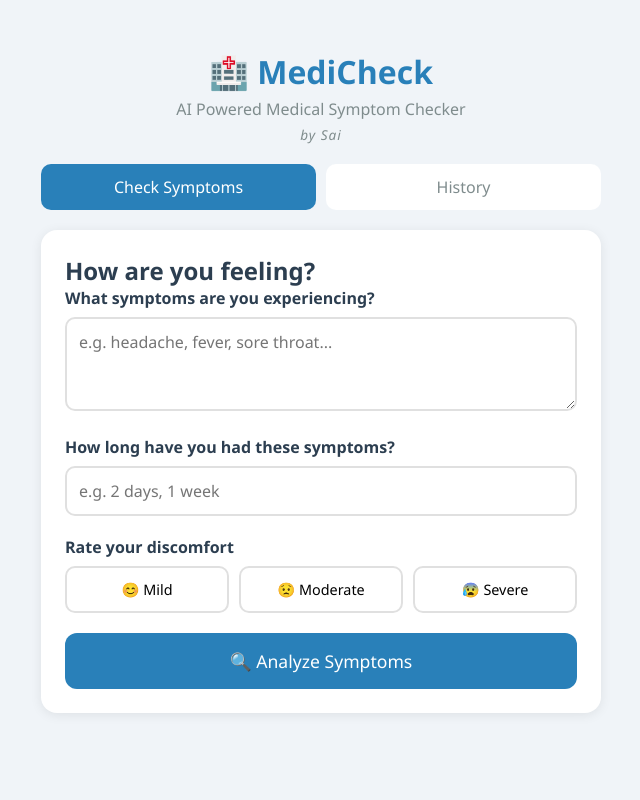
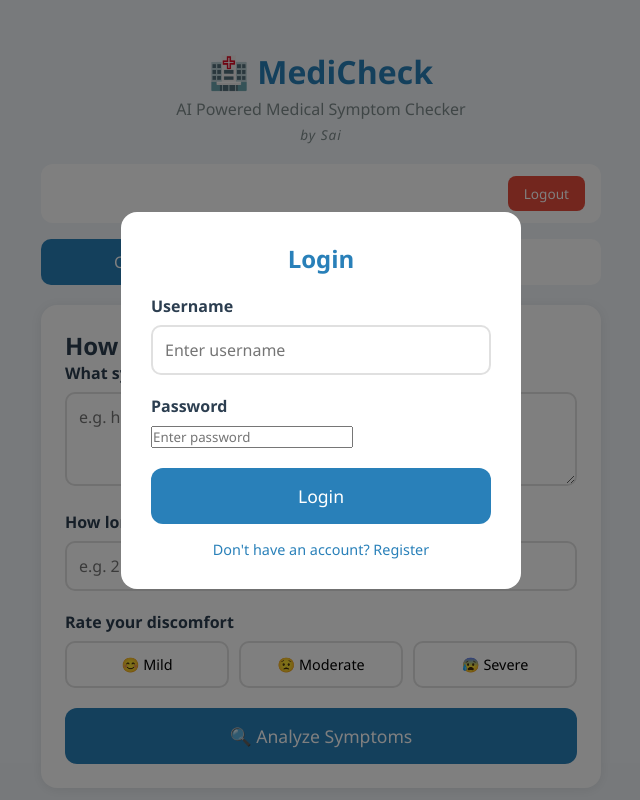
Before and after one commit to sai00o8/Medichek, a Flask app: page / in a window 1280 px wide. Shown: the whole page, without its empty margins (319-959 px from the left). Run offline with Flask 3, Linux system fonts and the light colour scheme.

Commit message:
added login system and user management, including registration, login, and session handling. Updated the frontend to include a user bar with logout functionality.

```diff
--- a/app.py
+++ b/app.py
@@ -1,21 +1,88 @@
-from flask import Flask, render_template, request, jsonify, send_file
+from flask import Flask, render_template, request, jsonify, send_file, session, redirect, url_for
 from ai_analyzer import analyze_symptoms, is_valid_symptom, get_casual_response
 from scorer import calculate_score
-from database import init_db, save_session, get_history, delete_session, delete_all_sessions, search_sessions, get_session_by_id
+from flask_bcrypt import Bcrypt
 from report_gen import generate_pdf
+from database import (
+    init_db, save_session, get_history, delete_session, delete_all_sessions,
+    search_sessions, get_session_by_id, create_user, get_user_by_username
+)
 import os
 
 app = Flask(__name__)
-
-# Initialize database on startup
+app.secret_key = "your-secret-key-change-this-later"  # needed for sessions
+from datetime import timedelta
+app.permanent_session_lifetime = timedelta(days=30)
+bcrypt = Bcrypt(app)
 init_db()
 
 @app.route("/")
 def index():
     return render_template("index.html")
 
+@app.route("/register", methods=["POST"])
+def register():
+    data = request.json
+    username = data.get("username", "").strip()
+    email = data.get("email", "").strip()
+    password = data.get("password", "").strip()
+
+    if not username or not email or not password:
+        return jsonify({"error": "All fields are required"}), 400
+
+    if len(password) < 6:
+        return jsonify({"error": "Password must be at least 6 characters"}), 400
+
+    password_hash = bcrypt.generate_password_hash(password).decode("utf-8")
+    user_id = create_user(username, email, password_hash)
+
+    if user_id is None:
+        return jsonify({"error": "Username or email already exists"}), 400
+
+    session.permanent = True
+    session["user_id"] = user_id
+    session["username"] = username
+
+    return jsonify({"message": "Registered successfully", "username": username})
+
+@app.route("/login", methods=["POST"])
+def login():
+    data = request.json
+    username = data.get("username", "").strip()
+    password = data.get("password", "").strip()
+
+    user = get_user_by_username(username)
+
+    if not user:
+        return jsonify({"error": "Invalid username or password"}), 401
+
+    user_id, db_username, email, password_hash = user
+
+    if not bcrypt.check_password_hash(password_hash, password):
+        return jsonify({"error": "Invalid username or password"}), 401
+
+    session.permanent = True
+    session["user_id"] = user_id
+    session["username"] = db_username
+
+    return jsonify({"message": "Logged in successfully", "username": db_username})
+
+@app.route("/logout", methods=["POST"])
+def logout():
+    session.clear()
+    return jsonify({"message": "Logged out"})
+
+@app.route("/check-session")
+def check_session():
+    if "user_id" in session:
+        return jsonify({"logged_in": True, "username": session["username"]})
+    return jsonify({"logged_in": False})
+
 @app.route("/analyze", methods=["POST"])
 def analyze():
+    if "user_id" not in session:
+        return jsonify({"error": "Please log in first"}), 401
+
     data = request.json
 
     symptoms = data.get("symptoms", "").strip()
@@ -41,7 +108,7 @@ def analyze():
     try:
         ai_response = analyze_symptoms(patient_data)
         score_data = calculate_score(patient_data, ai_response)
-        save_session(patient_data, ai_response, score_data)
+        save_session(session["user_id"], patient_data, ai_response, score_data)
 
         return jsonify({
             "casual": False,
@@ -56,7 +123,10 @@ def analyze():
 
 @app.route("/history")
 def history():
-    rows = get_history()
+    if "user_id" not in session:
+        return jsonify({"error": "Please log in first"}), 401
+
+    rows = get_history(session["user_id"])
     history_list = []
     for row in rows:
         history_list.append({
@@ -70,7 +140,10 @@ def history():
 
 @app.route("/history/<int:session_id>")
 def full_report(session_id):
-    row = get_session_by_id(session_id)
+    if "user_id" not in session:
+        return jsonify({"error": "Please log in first"}), 401
+
+    row = get_session_by_id(session["user_id"], session_id)
     if not row:
         return jsonify({"error": "Session not found"}), 404
     return jsonify({
@@ -86,22 +159,31 @@ def full_report(session_id):
 
 @app.route("/history/<int:session_id>/delete", methods=["DELETE"])
 def delete(session_id):
-    success = delete_session(session_id)
+    if "user_id" not in session:
+        return jsonify({"error": "Please log in first"}), 401
+
+    success = delete_session(session["user_id"], session_id)
     if success:
         return jsonify({"message": "Deleted successfully"})
     return jsonify({"error": "Session not found"}), 404
 
 @app.route("/history/delete-all", methods=["DELETE"])
 def delete_all():
-    delete_all_sessions()
+    if "user_id" not in session:
+        return jsonify({"error": "Please log in first"}), 401
+
+    delete_all_sessions(session["user_id"])
     return jsonify({"message": "All history deleted"})
 
 @app.route("/search")
 def search():
+    if "user_id" not in session:
+        return jsonify({"error": "Please log in first"}), 401
+
     keyword = request.args.get("keyword", "").strip()
     if not keyword:
         return jsonify([])
-    rows = search_sessions(keyword)
+    rows = search_sessions(session["user_id"], keyword)
     results = []
     for row in rows:
         results.append({
@@ -115,6 +197,9 @@ def search():
 
 @app.route("/export-pdf", methods=["POST"])
 def export_pdf():
+    if "user_id" not in session:
+        return jsonify({"error": "Please log in first"}), 401
+
     data = request.json
     patient_data = {
         "symptoms": data["symptoms"],
--- a/static/app.js
+++ b/static/app.js
@@ -1,3 +1,93 @@
+let isRegisterMode = false;
+
+function toggleAuthMode() {
+    isRegisterMode = !isRegisterMode;
+
+    document.getElementById("register-fields").classList.toggle("hidden", !isRegisterMode);
+    document.getElementById("auth-title").textContent = isRegisterMode ? "Register" : "Login";
+    document.getElementById("auth-submit-btn").textContent = isRegisterMode ? "Register" : "Login";
+    document.getElementById("auth-toggle-text").textContent = isRegisterMode
+        ? "Already have an account? Login"
+        : "Don't have an account? Register";
+    document.getElementById("auth-error").classList.add("hidden");
+}
+
+async function handleAuth() {
+    const username = document.getElementById("auth-username").value.trim();
+    const password = document.getElementById("auth-password").value.trim();
+    const errorEl = document.getElementById("auth-error");
+
+    if (!username || !password) {
+        errorEl.textContent = "Please fill in all fields";
+        errorEl.classList.remove("hidden");
+        return;
+    }
+
+    let endpoint = "/login";
+    let body = { username, password };
+
+    if (isRegisterMode) {
+        const email = document.getElementById("reg-email").value.trim();
+        if (!email) {
+            errorEl.textContent = "Please enter an email";
+            errorEl.classList.remove("hidden");
+            return;
+        }
+        endpoint = "/register";
+        body = { username, email, password };
+    }
+
+    try {
+        const response = await fetch(endpoint, {
+            method: "POST",
+            headers: { "Content-Type": "application/json" },
+            body: JSON.stringify(body)
+        });
+
+        const data = await response.json();
+
+        if (data.error) {
+            errorEl.textContent = data.error;
+            errorEl.classList.remove("hidden");
+            return;
+        }
+
+        // Success - hide modal and show app
+        document.getElementById("auth-modal").classList.add("hidden");
+        document.getElementById("user-bar").classList.remove("hidden");
+        document.getElementById("welcome-text").textContent = `👋 Welcome, ${data.username}`;
+
+    } catch (err) {
+        errorEl.textContent = "Connection error. Please try again.";
+        errorEl.classList.remove("hidden");
+    }
+}
+
+async function logout() {
+    await fetch("/logout", { method: "POST" });
+    document.getElementById("user-bar").classList.add("hidden");
+    document.getElementById("auth-modal").classList.remove("hidden");
+    document.getElementById("auth-username").value = "";
+    document.getElementById("auth-password").value = "";
+}
+
+async function checkLoginStatus() {
+    const response = await fetch("/check-session");
+    const data = await response.json();
+
+    if (data.logged_in) {
+        document.getElementById("auth-modal").classList.add("hidden");
+        document.getElementById("user-bar").classList.remove("hidden");
+        document.getElementById("welcome-text").textContent = `👋 Welcome, ${data.username}`;
+    } else {
+        document.getElementById("auth-modal").classList.remove("hidden");
+        document.getElementById("user-bar").classList.add("hidden");
+    }
+}
+
+// Run on page load
+checkLoginStatus();
+
 let selectedSeverity = "";
 let lastResult = null;
 
--- a/static/style.css
+++ b/static/style.css
@@ -295,3 +295,70 @@ textarea:focus, input[type="text"]:focus {
     font-style: italic;
     letter-spacing: 1px;
 }
+
+.modal-overlay {
+    position: fixed;
+    top: 0; left: 0; right: 0; bottom: 0;
+    background: rgba(0,0,0,0.5);
+    display: flex;
+    align-items: center;
+    justify-content: center;
+    z-index: 1000;
+}
+
+.modal-overlay.hidden {
+    display: none;
+}
+
+.modal {
+    background: white;
+    border-radius: 16px;
+    padding: 30px;
+    width: 90%;
+    max-width: 400px;
+}
+
+.modal h2 {
+    margin-bottom: 20px;
+    color: #2980b9;
+    text-align: center;
+}
+
+.auth-toggle {
+    text-align: center;
+    margin-top: 16px;
+    color: #2980b9;
+    cursor: pointer;
+    font-size: 0.9rem;
+}
+
+.auth-toggle:hover {
+    text-decoration: underline;
+}
+
+.auth-error {
+    color: #e74c3c;
+    text-align: center;
+    margin-top: 10px;
+    font-size: 0.9rem;
+}
+
+.user-bar {
+    display: flex;
+    justify-content: space-between;
+    align-items: center;
+    background: white;
+    border-radius: 12px;
+    padding: 12px 16px;
+    margin-bottom: 16px;
+}
+
+.logout-btn {
+    padding: 8px 16px;
+    background: #e74c3c;
+    color: white;
+    border: none;
+    border-radius: 8px;
+    cursor: pointer;
+    font-size: 0.85rem;
+}
--- a/templates/index.html
+++ b/templates/index.html
@@ -15,6 +15,11 @@
             <h1>🏥 MediCheck</h1>
             <p>AI Powered Medical Symptom Checker</p>
             <p class="watermark">by Sai</p>
+        </div>
+
+        <div class="user-bar hidden" id="user-bar">
+            <span id="welcome-text"></span>
+            <button onclick="logout()" class="logout-btn">Logout</button>
         </div>
 
         <!-- NAVIGATION -->
@@ -92,4 +97,35 @@
     <script src="/static/app.js"></script>
 
 </body>
+<!-- AUTH MODAL -->
+<div id="auth-modal" class="modal-overlay">
+    <div class="modal">
+        <h2 id="auth-title">Login</h2>
+
+        <div id="register-fields" class="hidden">
+            <div class="form-group">
+                <label>Email</label>
+                <input type="text" id="reg-email" placeholder="your@email.com">
+            </div>
+        </div>
+
+        <div class="form-group">
+            <label>Username</label>
+            <input type="text" id="auth-username" placeholder="Enter username">
+        </div>
+
+        <div class="form-group">
+            <label>Password</label>
+            <input type="password" id="auth-password" placeholder="Enter password">
+        </div>
+
+        <button onclick="handleAuth()" class="analyze-btn" id="auth-submit-btn">Login</button>
+
+        <p class="auth-toggle" onclick="toggleAuthMode()">
+            <span id="auth-toggle-text">Don't have an account? Register</span>
+        </p>
+
+        <p id="auth-error" class="auth-error hidden"></p>
+    </div>
+</div>
 </html>
```
Also changed, not shown: database.py (+65 -16 lines), medicheck.db, 1 other file.
